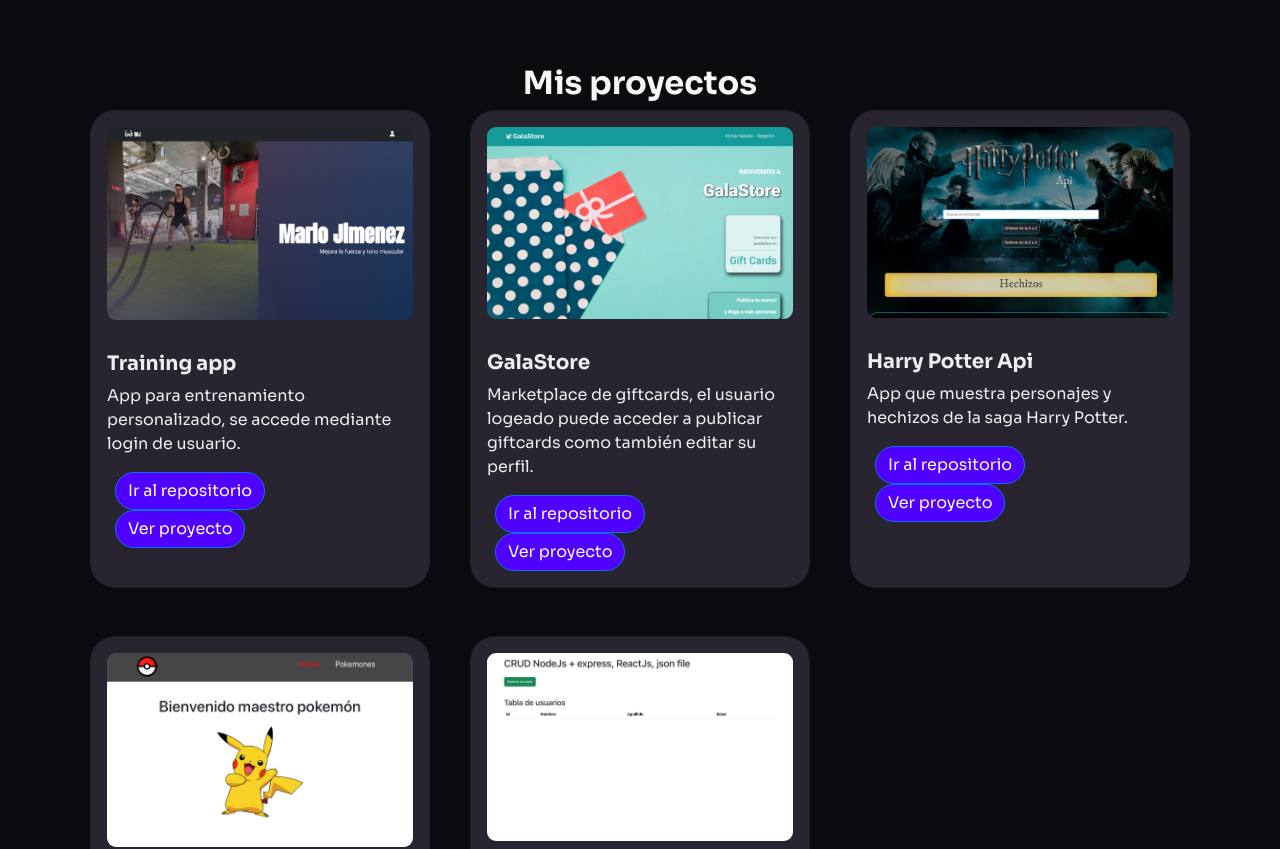
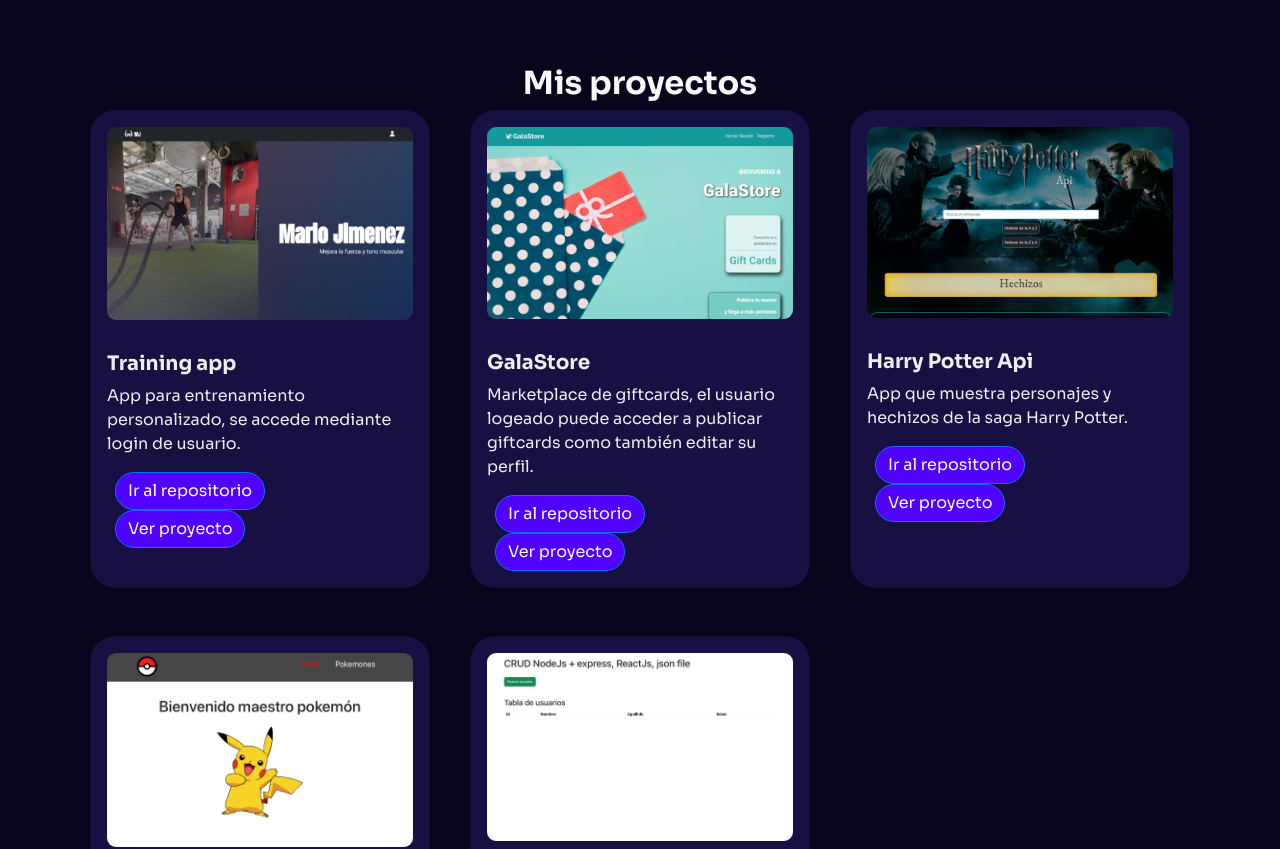
Before and after one commit to ssalinascalibar/portfolio, a React (Create React App) app: page / in a window 1280 px wide. Shown: the top 849 px of the page. Built offline with nearby package versions, Linux system fonts and the light colour scheme.

Commit message:
change background color body and cards

```diff
--- a/src/assets/css/cardProject.css
+++ b/src/assets/css/cardProject.css
@@ -1,6 +1,7 @@
 .card{
     color: #eee;
-    background-color: #282430;
+    /* background-color: #282430; */
+    background-color: #180f43;
     margin: 0 0.5rem;
     border-radius: 25px;
 }
--- a/src/index.css
+++ b/src/index.css
@@ -13,7 +13,8 @@
 }
 
 body{
-  background-color: #0a0b0f;
+  /* background-color: #0a0b0f; */
+  background-color: #09041c;
   color: #f7f7f7;
   font-family: 'Sora', sans-serif;
 }
```
